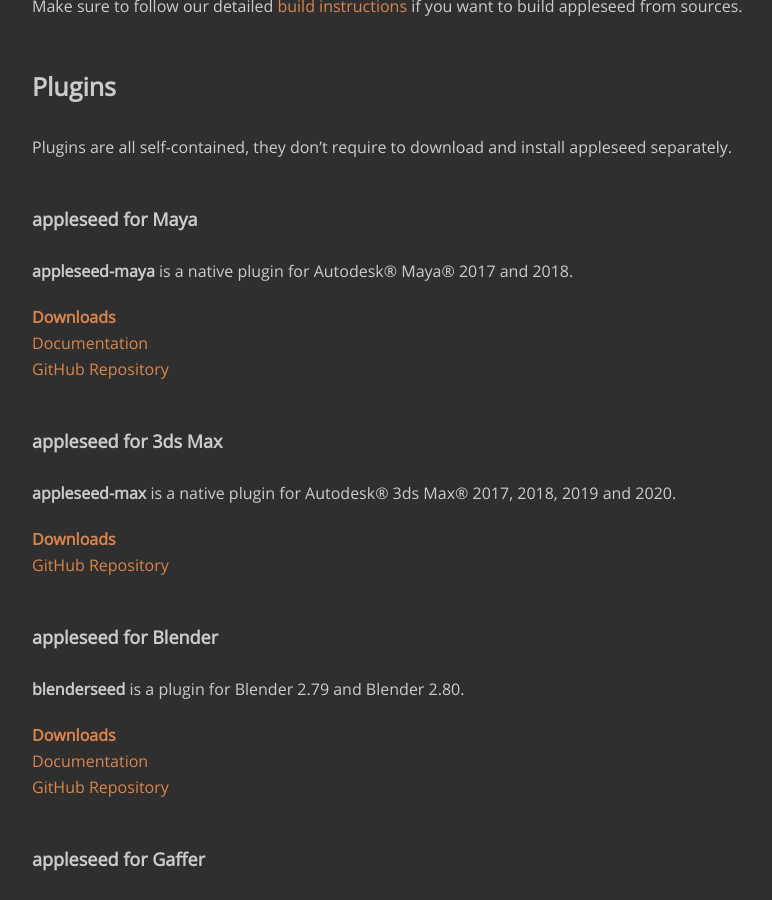
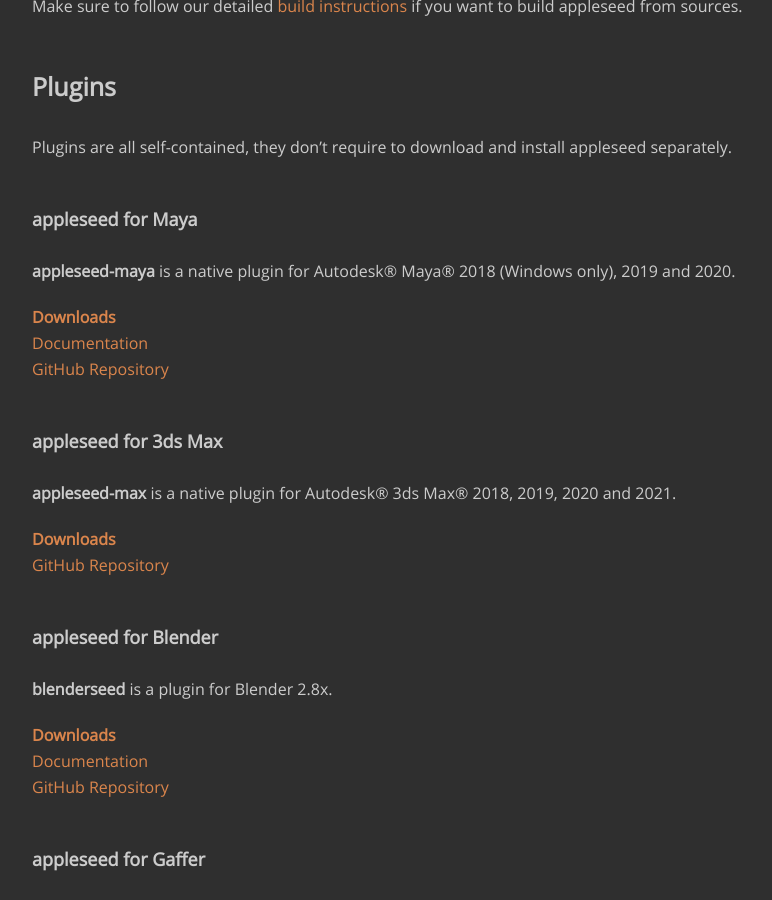
Before and after one commit to appleseedhq/appleseedhq.github.io, a Jekyll site: the page built from download.md, in a window 1280 px wide and 900 px high, scrolled down 1319 px. Shown: the whole window, without its empty margins (224-996 px from the left). Built offline with Jekyll 4.4.1, drawn with Linux system fonts in a browser that asks for light colours.

Commit message:
Update supported plugin versions

```diff
--- a/download.md
+++ b/download.md
@@ -54,7 +54,7 @@
 
 ### appleseed for Maya
 
-**appleseed-maya** is a native plugin for Autodesk® Maya® 2017 and 2018.
+**appleseed-maya** is a native plugin for Autodesk® Maya® 2018 (Windows only), 2019 and 2020.
 
 [**Downloads**](https://github.com/appleseedhq/appleseed-maya/releases)
 [Documentation](https://appleseed-maya.readthedocs.io/)
@@ -62,14 +62,14 @@
 
 ### appleseed for 3ds Max
 
-**appleseed-max** is a native plugin for Autodesk® 3ds Max® 2017, 2018, 2019 and 2020.
+**appleseed-max** is a native plugin for Autodesk® 3ds Max® 2018, 2019, 2020 and 2021.
 
 [**Downloads**](https://github.com/appleseedhq/appleseed-max/releases)
 [GitHub Repository](https://github.com/appleseedhq/appleseed-max)
 
 ### appleseed for Blender
 
-**blenderseed** is a plugin for Blender 2.79 and Blender 2.80.
+**blenderseed** is a plugin for Blender 2.8x.
 
 [**Downloads**](https://github.com/appleseedhq/blenderseed/releases)
 [Documentation](https://appleseed-blenderseed.readthedocs.io/)
```
